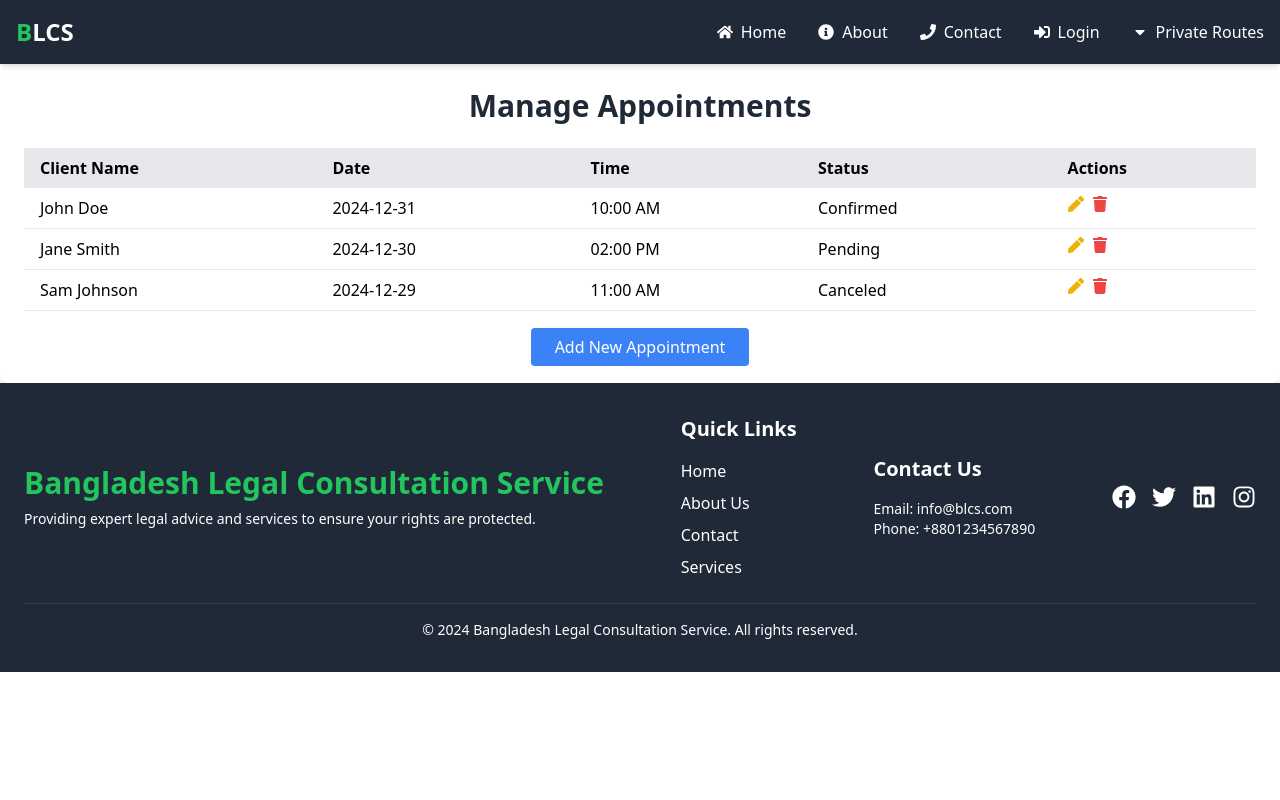
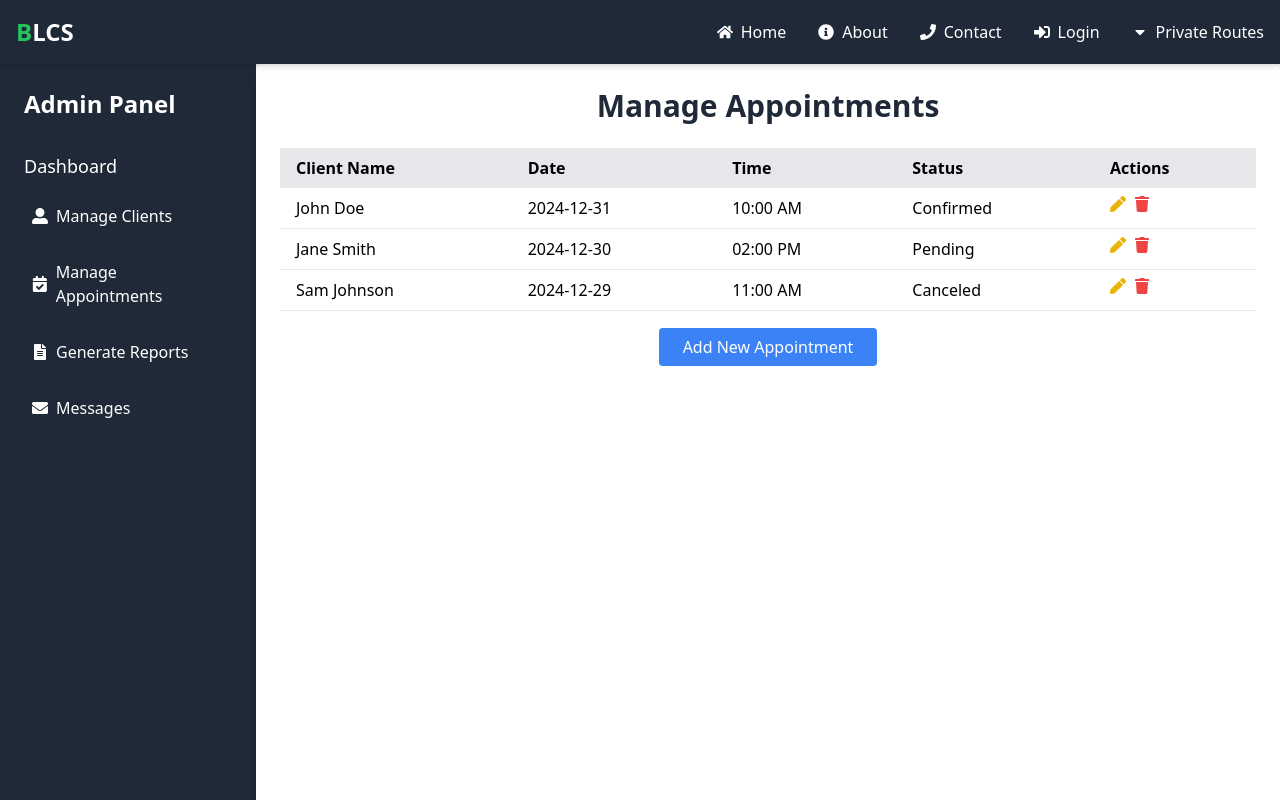
Before and after one commit to Mehedi7242/BLSC, a React (Vite) app: page /dashboard/appointments in a window 1280 px wide. Shown: the top 800 px of the page. Built offline with nearby package versions, Linux system fonts and the light colour scheme.

Commit message:
lawyer slider fixed

```diff
--- a/src/features/dashboard/AddNewClient.jsx
+++ b/src/features/dashboard/AddNewClient.jsx
@@ -1,5 +1,8 @@
 import React, { useState } from "react";
 import { Navigate, useNavigate } from "react-router-dom";
+
+import { Link } from "react-router-dom";
+import { FaUserAlt, FaCalendarCheck, FaFileAlt, FaEnvelope } from "react-icons/fa";
 
 const AddNewClient = () => {
   const [name, setName] = useState("");
@@ -29,6 +32,53 @@ const AddNewClient = () => {
   return (
     <div className="p-6 bg-white shadow-lg rounded-lg max-w-lg mx-auto">
       <h2 className="text-2xl font-semibold text-gray-800 mb-4">Add New Client</h2>
+      {/* Sidebar */}
+      <div className="w-64 bg-gray-800 text-white p-6">
+        <h2 className="text-2xl font-bold mb-8">Admin Panel</h2>
+        <nav>
+          <ul>
+            <li className="mb-4">
+              <Link to="/dashboard" className="text-lg hover:text-gray-400">Dashboard</Link>
+            </li>
+            {/* Manage Clients Link */}
+            <li>
+              <Link
+                to="/dashboard/manage-clients"
+                className="flex items-center p-2 hover:bg-gray-700 rounded mb-4"
+              >
+                <FaUserAlt className="mr-2" /> Manage Clients
+              </Link>
+            </li>
+            {/* Manage Appointments Link */}
+            <li>
+              <Link
+                to="/dashboard/appointments"
+                className="flex items-center p-2 hover:bg-gray-700 rounded mb-4"
+              >
+                <FaCalendarCheck className="mr-2" /> Manage Appointments
+              </Link>
+            </li>
+            {/* Generate Reports Link */}
+            <li>
+              <Link
+                to="/dashboard/reports"
+                className="flex items-center p-2 hover:bg-gray-700 rounded mb-4"
+              >
+                <FaFileAlt className="mr-2" /> Generate Reports
+              </Link>
+            </li>
+            {/* Messages Link */}
+            <li>
+              <Link
+                to="/dashboard/messages"
+                className="flex items-center p-2 hover:bg-gray-700 rounded"
+              >
+                <FaEnvelope className="mr-2" /> Messages
+              </Link>
+            </li>
+          </ul>
+        </nav>
+      </div>
 
       {/* Add Client Form */}
       <form onSubmit={handleSubmit}>
--- a/src/features/dashboard/GenerateReport.jsx
+++ b/src/features/dashboard/GenerateReport.jsx
@@ -2,6 +2,8 @@ import React, { useState } from "react";
 import { Bar, Pie } from "react-chartjs-2";
 import { Chart as ChartJS, CategoryScale, LinearScale, BarElement, Title, Tooltip, Legend, ArcElement } from 'chart.js';
 
+import { Link } from "react-router-dom";
+import { FaUserAlt, FaCalendarCheck, FaFileAlt, FaEnvelope } from "react-icons/fa";
 ChartJS.register(CategoryScale, LinearScale, BarElement, Title, Tooltip, Legend, ArcElement);
 
 const GenerateReport = () => {
@@ -88,7 +90,56 @@ const GenerateReport = () => {
   };
 
   return (
-    <div className="p-6 bg-white shadow-lg rounded-lg">
+    <div className="flex h-screen bg-gray-100">
+      {/* Sidebar */}
+      <div className="w-64 bg-gray-800 text-white p-6">
+        <h2 className="text-2xl font-bold mb-8">Admin Panel</h2>
+        <nav>
+          <ul>
+            <li className="mb-4">
+              <Link to="/dashboard" className="text-lg hover:text-gray-400">Dashboard</Link>
+            </li>
+            {/* Manage Clients Link */}
+            <li>
+              <Link
+                to="/dashboard/manage-clients"
+                className="flex items-center p-2 hover:bg-gray-700 rounded mb-4"
+              >
+                <FaUserAlt className="mr-2" /> Manage Clients
+              </Link>
+            </li>
+            {/* Manage Appointments Link */}
+            <li>
+              <Link
+                to="/dashboard/appointments"
+                className="flex items-center p-2 hover:bg-gray-700 rounded mb-4"
+              >
+                <FaCalendarCheck className="mr-2" /> Manage Appointments
+              </Link>
+            </li>
+            {/* Generate Reports Link */}
+            <li>
+              <Link
+                to="/dashboard/reports"
+                className="flex items-center p-2 hover:bg-gray-700 rounded mb-4"
+              >
+                <FaFileAlt className="mr-2" /> Generate Reports
+              </Link>
+            </li>
+            {/* Messages Link */}
+            <li>
+              <Link
+                to="/dashboard/messages"
+                className="flex items-center p-2 hover:bg-gray-700 rounded"
+              >
+                <FaEnvelope className="mr-2" /> Messages
+              </Link>
+            </li>
+          </ul>
+        </nav>
+      </div>
+
+    <div className="flex-1 p-6 bg-white shadow-lg rounded-lg">
 ``  <h2 className="text-3xl font-bold text-gray-800 mb-6 text-center">
     Generate Report
   </h2>
@@ -139,6 +190,7 @@ const GenerateReport = () => {
     </button>
   </div>``
 </div>
+</div>
 
   );
 };
--- a/src/features/dashboard/ManageAppointments.jsx
+++ b/src/features/dashboard/ManageAppointments.jsx
@@ -1,6 +1,9 @@
 import React, { useState } from "react";
 import { Link } from "react-router-dom";
 import { FaPen, FaTrash } from "react-icons/fa";
+
+
+import { FaUserAlt, FaCalendarCheck, FaFileAlt, FaEnvelope, } from "react-icons/fa";
 
 const ManageAppointments = () => {
   // Dummy appointments data
@@ -40,7 +43,56 @@ const ManageAppointments = () => {
   };
 
   return (
-    <div className="p-6 bg-white shadow-lg rounded-lg">
+    <div className="flex h-screen bg-gray-100">
+      {/* Sidebar */}
+      <div className="w-64 bg-gray-800 text-white p-6">
+        <h2 className="text-2xl font-bold mb-8">Admin Panel</h2>
+        <nav>
+          <ul>
+            <li className="mb-4">
+              <Link to="/dashboard" className="text-lg hover:text-gray-400">Dashboard</Link>
+            </li>
+            {/* Manage Clients Link */}
+            <li>
+              <Link
+                to="/dashboard/manage-clients"
+                className="flex items-center p-2 hover:bg-gray-700 rounded mb-4"
+              >
+                <FaUserAlt className="mr-2" /> Manage Clients
+              </Link>
+            </li>
+            {/* Manage Appointments Link */}
+            <li>
+              <Link
+                to="/dashboard/appointments"
+                className="flex items-center p-2 hover:bg-gray-700 rounded mb-4"
+              >
+                <FaCalendarCheck className="mr-2" /> Manage Appointments
+              </Link>
+            </li>
+            {/* Generate Reports Link */}
+            <li>
+              <Link
+                to="/dashboard/reports"
+                className="flex items-center p-2 hover:bg-gray-700 rounded mb-4"
+              >
+                <FaFileAlt className="mr-2" /> Generate Reports
+              </Link>
+            </li>
+            {/* Messages Link */}
+            <li>
+              <Link
+                to="/dashboard/messages"
+                className="flex items-center p-2 hover:bg-gray-700 rounded"
+              >
+                <FaEnvelope className="mr-2" /> Messages
+              </Link>
+            </li>
+          </ul>
+        </nav>
+      </div>
+
+    <div className="flex-1 p-6 bg-white shadow-lg rounded-lg">
       <h2 className="text-3xl font-bold text-gray-800 mb-6 text-center">
         Manage Appointments
       </h2>
@@ -93,6 +145,7 @@ const ManageAppointments = () => {
         </Link>
       </div>
     </div>
+    </div>
   );
 };
 
--- a/src/features/dashboard/ManageClients.jsx
+++ b/src/features/dashboard/ManageClients.jsx
@@ -2,6 +2,8 @@ import React, { useState } from "react";
 import { Link } from "react-router-dom";
 import { FaPen, FaTrash } from "react-icons/fa";
 import DashboardChart from "./DashboardChart";
+
+import { FaUserAlt, FaCalendarCheck, FaFileAlt, FaEnvelope } from "react-icons/fa";
 
 const ManageClients = () => {
   const [clients, setClients] = useState([
@@ -16,7 +18,56 @@ const ManageClients = () => {
   };
 
   return (
-    <div className="p-6 bg-white shadow-lg rounded-lg">
+    <div className="flex h-screen bg-gray-100">
+      {/* Sidebar */}
+      <div className="w-64 bg-gray-800 text-white p-6">
+        <h2 className="text-2xl font-bold mb-8">Admin Panel</h2>
+        <nav>
+          <ul>
+            <li className="mb-4">
+              <Link to="/dashboard" className="text-lg hover:text-gray-400">Dashboard</Link>
+            </li>
+            {/* Manage Clients Link */}
+            <li>
+              <Link
+                to="/dashboard/manage-clients"
+                className="flex items-center p-2 hover:bg-gray-700 rounded mb-4"
+              >
+                <FaUserAlt className="mr-2" /> Manage Clients
+              </Link>
+            </li>
+            {/* Manage Appointments Link */}
+            <li>
+              <Link
+                to="/dashboard/appointments"
+                className="flex items-center p-2 hover:bg-gray-700 rounded mb-4"
+              >
+                <FaCalendarCheck className="mr-2" /> Manage Appointments
+              </Link>
+            </li>
+            {/* Generate Reports Link */}
+            <li>
+              <Link
+                to="/dashboard/reports"
+                className="flex items-center p-2 hover:bg-gray-700 rounded mb-4"
+              >
+                <FaFileAlt className="mr-2" /> Generate Reports
+              </Link>
+            </li>
+            {/* Messages Link */}
+            <li>
+              <Link
+                to="/dashboard/messages"
+                className="flex items-center p-2 hover:bg-gray-700 rounded"
+              >
+                <FaEnvelope className="mr-2" /> Messages
+              </Link>
+            </li>
+          </ul>
+        </nav>
+      </div>
+
+    <div className="flex-1 p-6 bg-white shadow-lg rounded-lg">
       <h2 className="text-2xl font-semibold text-gray-800 mb-4">Manage Clients</h2>
 
       {/* Clients Table */}
@@ -62,6 +113,7 @@ const ManageClients = () => {
       </div>
       <DashboardChart></DashboardChart>
     </div>
+  </div>
   );
 };
 
--- a/src/features/dashboard/Message.jsx
+++ b/src/features/dashboard/Message.jsx
@@ -1,5 +1,6 @@
 import React, { useState } from 'react';
-
+import { Link } from "react-router-dom";
+import { FaUserAlt, FaCalendarCheck, FaFileAlt, FaEnvelope } from "react-icons/fa";
 // Dummy data for messages
 const messages = [
   {
@@ -53,7 +54,56 @@ const Message = () => {
   };
 
   return (
-    <div className="p-6 bg-gray-100">
+    <div className="flex h-screen bg-gray-100">
+      {/* Sidebar */}
+      <div className="w-64 bg-gray-800 text-white p-6">
+        <h2 className="text-2xl font-bold mb-8">Admin Panel</h2>
+        <nav>
+          <ul>
+            <li className="mb-4">
+              <Link to="/dashboard" className="text-lg hover:text-gray-400">Dashboard</Link>
+            </li>
+            {/* Manage Clients Link */}
+            <li>
+              <Link
+                to="/dashboard/manage-clients"
+                className="flex items-center p-2 hover:bg-gray-700 rounded mb-4"
+              >
+                <FaUserAlt className="mr-2" /> Manage Clients
+              </Link>
+            </li>
+            {/* Manage Appointments Link */}
+            <li>
+              <Link
+                to="/dashboard/appointments"
+                className="flex items-center p-2 hover:bg-gray-700 rounded mb-4"
+              >
+                <FaCalendarCheck className="mr-2" /> Manage Appointments
+              </Link>
+            </li>
+            {/* Generate Reports Link */}
+            <li>
+              <Link
+                to="/dashboard/reports"
+                className="flex items-center p-2 hover:bg-gray-700 rounded mb-4"
+              >
+                <FaFileAlt className="mr-2" /> Generate Reports
+              </Link>
+            </li>
+            {/* Messages Link */}
+            <li>
+              <Link
+                to="/dashboard/messages"
+                className="flex items-center p-2 hover:bg-gray-700 rounded"
+              >
+                <FaEnvelope className="mr-2" /> Messages
+              </Link>
+            </li>
+          </ul>
+        </nav>
+      </div>
+
+    <div className="flex-1 p-6 bg-gray-100">
       <h2 className="text-2xl font-bold mb-4">Messages</h2>
 
       {/* Messages List */}
@@ -125,6 +175,7 @@ const Message = () => {
         </div>
       )}
     </div>
+    </div>
   );
 };
 
```
